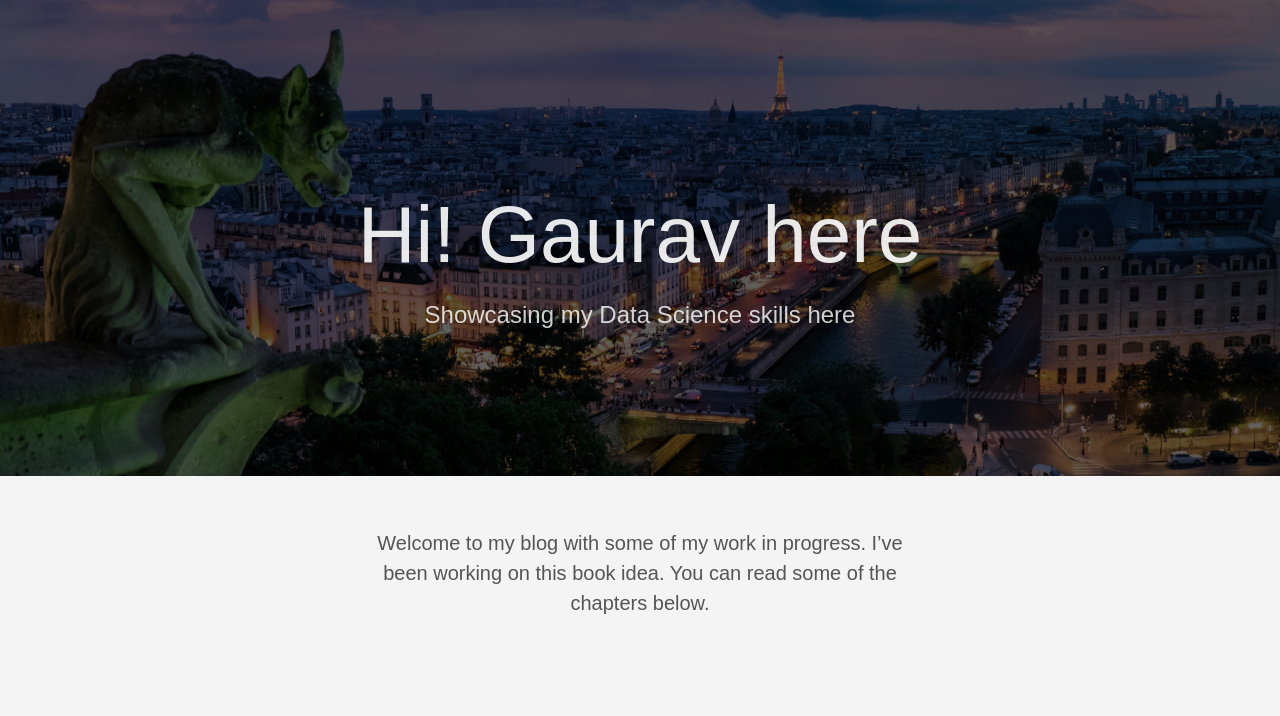
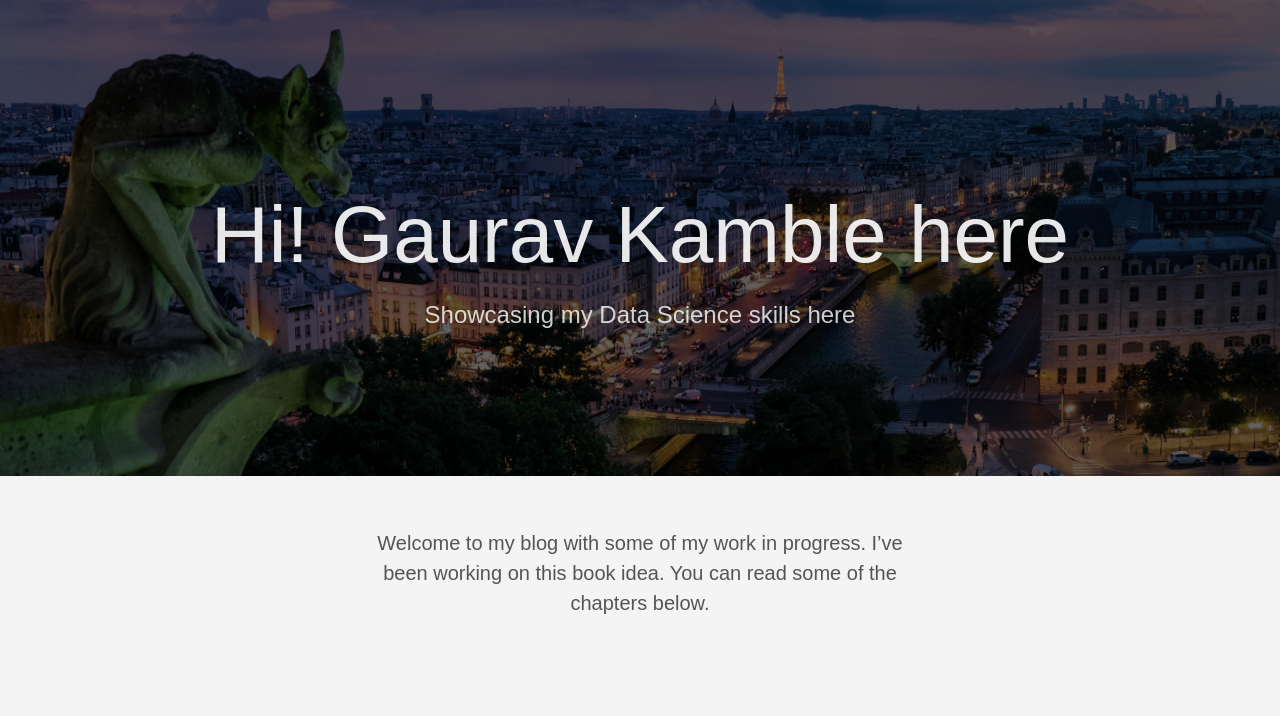
Before and after one commit to GauravK1997/My-Data-Science-Portfolio, a plain HTML site: page index.html in a window 1280 px wide. Shown: the part 84-800 px from the top of the page. Drawn offline with Linux system fonts and the light colour scheme.

Commit message:
Add files via upload

```diff
--- a/index.html
+++ b/index.html
@@ -4,7 +4,7 @@
     <meta charset="utf-8">
     <meta http-equiv="X-UA-Compatible" content="IE=edge,chrome=1">
 
-    <title>Hi! Gaurav here | Gaurav Kamble</title>
+    <title>Hi! Gaurav Kamble here | Gaurav Kamble</title>
     <meta name="viewport" content="width=device-width,minimum-scale=1">
     <meta name="description" content="Showcasing my Data Science skills here">
     <meta name="generator" content="Hugo 0.83.1" />
@@ -35,14 +35,14 @@
 
 
 
-    <meta property="og:title" content="Hi! Gaurav here" />
+    <meta property="og:title" content="Hi! Gaurav Kamble here" />
 <meta property="og:description" content="Showcasing my Data Science skills here" />
 <meta property="og:type" content="website" />
 <meta property="og:url" content="https://gauravk1997.github.io/My-Data-Science-Portfolio/" /><meta property="og:site_name" content="Gaurav Kamble" />
 
-<meta itemprop="name" content="Hi! Gaurav here">
+<meta itemprop="name" content="Hi! Gaurav Kamble here">
 <meta itemprop="description" content="Showcasing my Data Science skills here"><meta name="twitter:card" content="summary"/>
-<meta name="twitter:title" content="Hi! Gaurav here"/>
+<meta name="twitter:title" content="Hi! Gaurav Kamble here"/>
 <meta name="twitter:description" content="Showcasing my Data Science skills here"/>
 
 
@@ -131,7 +131,7 @@
 
       <div class="tc-l pv4 pv6-l ph3 ph4-ns">
         <h1 class="f2 f-subheadline-l fw2 white-90 mb0 lh-title">
-          Hi! Gaurav here
+          Hi! Gaurav Kamble here
         </h1>
 
           <h2 class="fw1 f5 f3-l white-80 measure-wide-l center mt3">
--- a/index.xml
+++ b/index.xml
@@ -1,9 +1,9 @@
 <?xml version="1.0" encoding="utf-8" standalone="yes"?>
 <rss version="2.0" xmlns:atom="http://www.w3.org/2005/Atom">
   <channel>
-    <title>Hi! Gaurav here on Gaurav Kamble</title>
+    <title>Hi! Gaurav Kamble here on Gaurav Kamble</title>
     <link>https://gauravk1997.github.io/My-Data-Science-Portfolio/</link>
-    <description>Recent content in Hi! Gaurav here on Gaurav Kamble</description>
+    <description>Recent content in Hi! Gaurav Kamble here on Gaurav Kamble</description>
     <generator>Hugo -- gohugo.io</generator>
     <language>en-us</language>
     <lastBuildDate>Tue, 20 Apr 2021 10:58:08 -0400</lastBuildDate><atom:link href="https://gauravk1997.github.io/My-Data-Science-Portfolio/index.xml" rel="self" type="application/rss+xml" />
```
